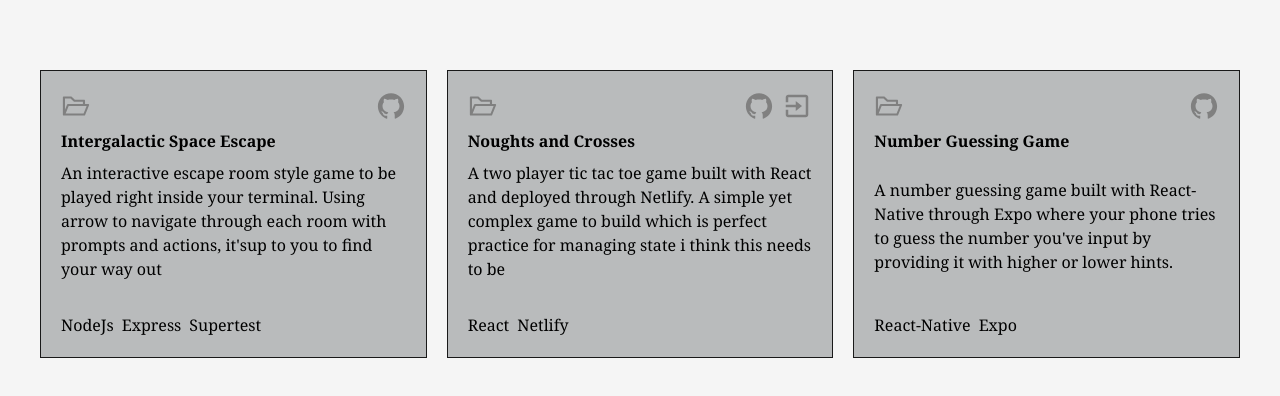
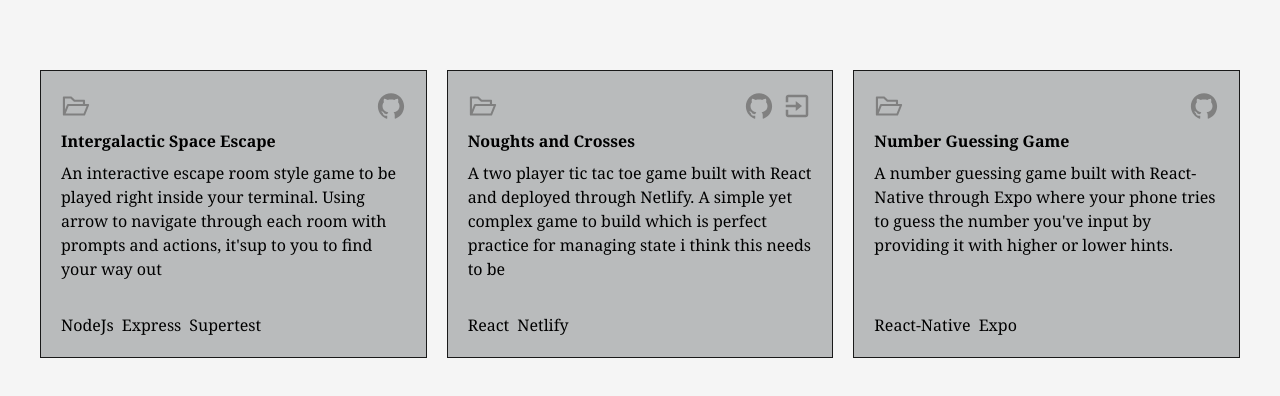
Before and after one commit to Eddie-Kuo/personal-portfolio, a Next.js app: page /projects in a window 1280 px wide. Shown: the part 1670-2066 px from the top of the page. Built offline with nearby package versions, Linux system fonts and the light colour scheme.

Commit message:
clickable divs to route to github/ deployed link

```diff
--- a/components/AdditionalProjectCard.jsx
+++ b/components/AdditionalProjectCard.jsx
@@ -1,6 +1,7 @@
 import React from 'react';
 import { AiOutlineFolderOpen, AiOutlineGithub } from 'react-icons/ai';
 import { BiExit } from 'react-icons/bi';
+import { motion } from 'framer-motion';
 
 export default function AdditionalProjectCard({
   deployedLink,
@@ -9,17 +10,27 @@ export default function AdditionalProjectCard({
   description,
   tech,
 }) {
+  function handleClick() {
+    deployedLink
+      ? window.open(deployedLink, '_blank')
+      : window.open(githubLink, '_blank');
+  }
+
   const techStack = tech.map((entry) => (
     <li className='font-serif' key={entry}>
       {entry}
     </li>
   ));
+
   return (
-    <>
-      <a
-        href={deployedLink}
-        target='_blank'
-        className='flex flex-col justify-center border border-dark bg-darkBase/30 p-5 hover:-translate-y-2 duration-300 hover:bg-highlight/60 cursor-pointer'
+    <motion.div
+      initial={{ y: 30, opacity: 0.5 }}
+      whileInView={{ y: 0, opacity: 1 }}
+      transition={{ duration: 1.5 }}
+    >
+      <div
+        onClick={handleClick}
+        className='flex flex-col border border-dark bg-darkBase/30 p-5 hover:-translate-y-2 duration-300 hover:bg-highlight/60 cursor-pointer h-full'
       >
         <div className='flex flex-row justify-between w-full'>
           <AiOutlineFolderOpen size={30} color='grey' />
@@ -41,10 +52,10 @@ export default function AdditionalProjectCard({
             )}
           </div>
         </div>
-        <h3 className='my-2 font-serif font-bold h-[20%]'>{name}</h3>
+        <h3 className='my-2 font-serif font-bold'>{name}</h3>
         <p className='text-start font-serif h-[50%]'>{description}</p>
         <ul className='flex flex-row items-start gap-2 mt-8'>{techStack}</ul>
-      </a>
-    </>
+      </div>
+    </motion.div>
   );
 }
```
